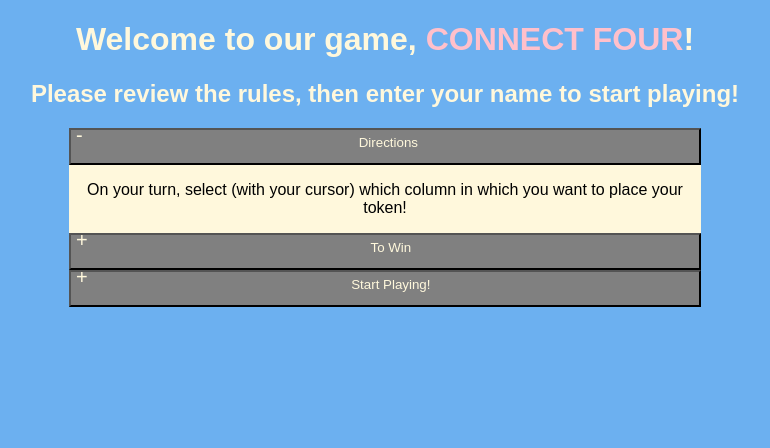
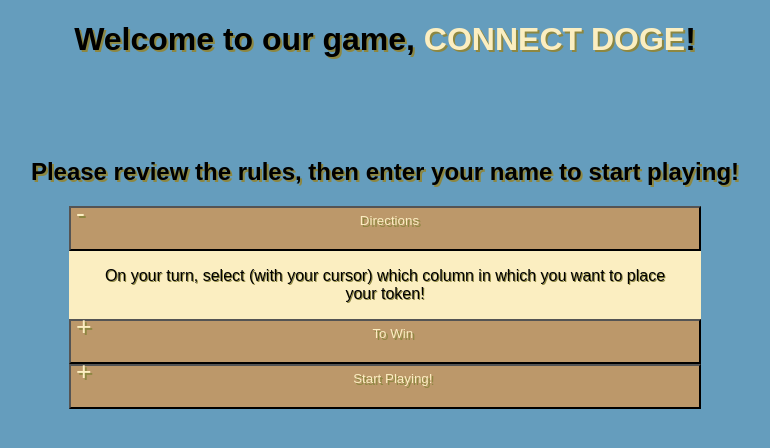
Before and after one commit to acpqdreamTeam/c4Project, a plain HTML site: page index.html in a window 1280 px wide. Both pictures are taken after a click on the button "Directions". Shown: the whole page, without its empty margins (255-1025 px from the left). Drawn offline with Linux system fonts and the light colour scheme.

Commit message:
adjusted css to be uniform

```diff
--- a/index.html
+++ b/index.html
@@ -10,7 +10,7 @@
 
 <body>
     <header>
-        <h1>Welcome to our game, <b id="title">CONNECT FOUR</b>!</h1>
+        <h1>Welcome to our game, <b id="title">CONNECT DOGE</b>!</h1>
         <h2>Please review the rules, then enter your name to start playing!</h2>
     </header>
     <div class="accordion">
@@ -29,9 +29,9 @@
     <div class="content">
         <p>
             <form>
-                <label for="PoneName">Player Names</label>
+                <label for="PoneName">Player One:</label>
                 <input type="text" id="PoneName" name="PoneName">
-                <label for="PtwoName"></label>
+                <label for="PtwoName">Player Two:</label>
                 <input type="text" id="PtwoName" name="PtwoName">
             </form>
         </p>
--- a/style.css
+++ b/style.css
@@ -1,12 +1,26 @@
 body {
-  background-color: #e6e2d3;
+  background-color: #659dbd;
 }
 
 .title {
   color: black;
-  justify-content: center;
-  margin: 0 auto;
+  /* justify-content: center; */
+
+}
+h1 {
+  margin: auto;
   text-align: center;
+  text-shadow: 2px 2px#8d8741;
+}
+h2 {
+  text-transform: capitalize;
+  text-shadow: 2px 2px#8d8741;
+  text-align: center;
+}
+
+#winningAlert {
+  text-transform: uppercase;
+  text-shadow: 2px 2px#8d8741;
 }
 
 .pointer {
@@ -24,13 +38,12 @@ body {
   justify-content: center;
   width: 7%;
   margin: 0 auto;
-  color: black;
   font-size: 45px;
-  background-color: #e6e2d3;
+  background-color: #659dbd;
   border: none;
   border-radius: 30%;
   cursor: pointer;
-  box-shadow: wheat;
+  /* box-shadow:; */
 }
 
 .arrow:hover {
@@ -51,11 +64,11 @@ body {
   width: 710px;
   height: 750px;
   top: 12rem;
-  border-right: black solid 22px;
-  border-left: black solid 22px;
+  border-right: black solid 12px;
+  border-left: black solid 12px;
   padding: 2rem;
-  box-shadow: 10px 15px #e6e2d3;
-  background-color: #b9936c;
+  box-shadow: 10px 15px #8d8741;
+  background-color: #bc986a;
 }
 
 .white {
@@ -96,9 +109,8 @@ body {
 
 #resetbutton {
   margin-top: 39%;
-  margin-left: 20%;
-  display: flex;
-  text-align: center;
+  margin-left: 10%;
+  text-align: left;
 }
 
 #dogecoin {
--- a/welcome.css
+++ b/welcome.css
@@ -5,16 +5,21 @@
 }
 
 header{
-  color: cornsilk;
+  color: black;
+  text-shadow: 2px 2px #8d8741;
+
 }
-
+h1{
+  margin-bottom: 100px;
+}
 #title{
-  color: pink;
+  color: #fbeec1;
 }
 
 .contentBx {
-  background: gray;
-  color: cornsilk;
+  background: #bc986a;
+  color: #fbeec1;
+  text-shadow: 2px 2px #8d8741;
   cursor: pointer;
   padding: 5px;
   width: 50%;
@@ -24,7 +29,7 @@ header{
 }
 
 body {
-  background-color: rgb(108, 176, 240);
+  background-color:#659dbd;
   min-height: 100vh;
 }
 
@@ -34,21 +39,23 @@ body {
   top:50%;
   right: 20 px;
   transform: translateY(-50%);
-  font-size: 1.5em;
+  font-size: 2em;
 }
 
 .content {
-  background-color: cornsilk;
+  background-color: #fbeec1;
+  color: black;
+  text-shadow: 1px 1px #8d8741;
   margin: auto;
   width: 50%;
-  padding: 0 18px;
+  padding: 0 20px;
   display: none;
   overflow: hidden;
   }
 
 .contentBx.active::before{
   content:'-';
-  font-size:1.5em;
+  font-size:2em;
   transition: 0.2s;
 }
 .content, p{
@@ -56,3 +63,8 @@ body {
   right: 20 px;
   transition: 2s;
 }
+label{
+
+  margin: auto;
+  text-align: center;
+}
```
